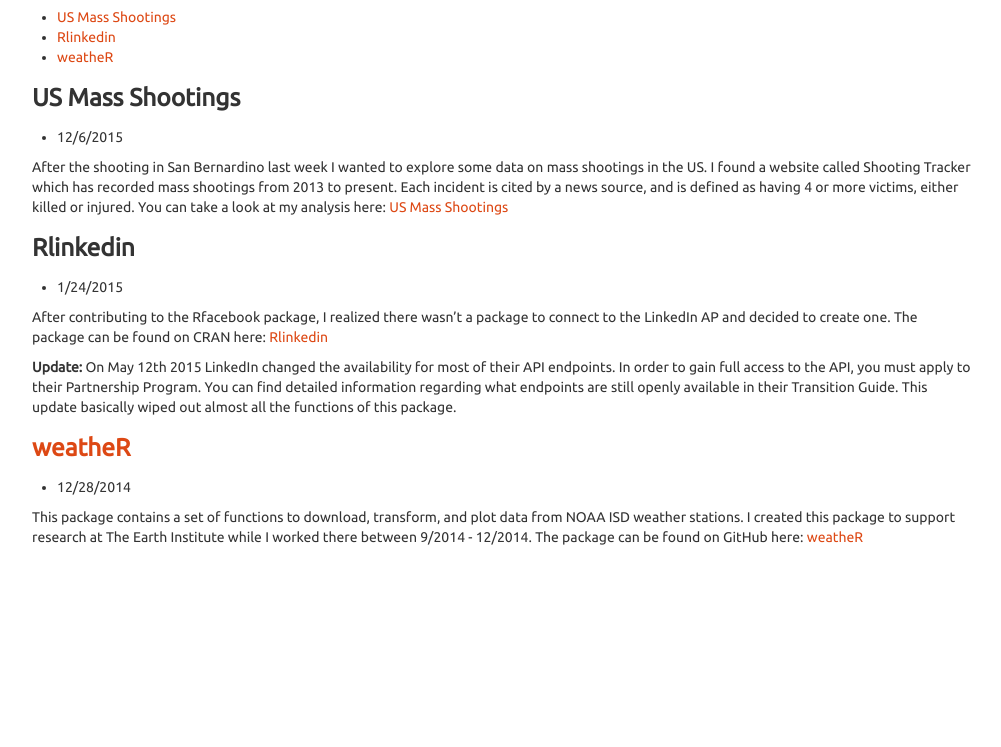
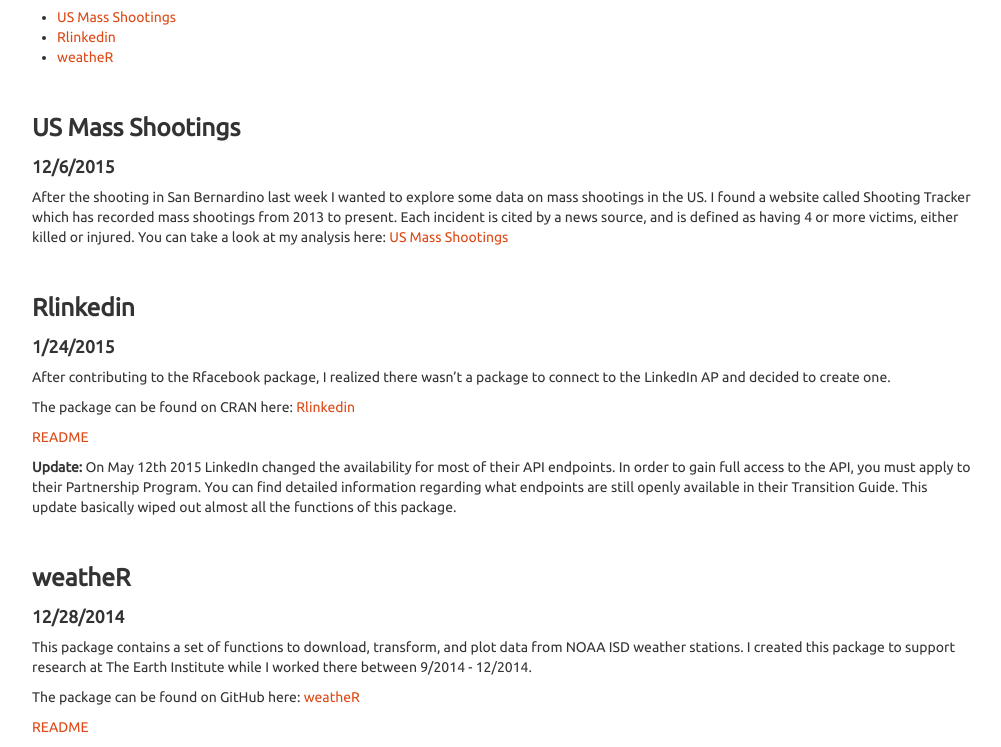
Before and after one commit to mpiccirilli/mpiccirilli.github.io, a plain HTML site: page index.html in a window 1280 px wide. Shown: the part 53-800 px from the top of the page, without its empty margins (138-1139 px from the left). Drawn offline with nearby package versions, Linux system fonts and the light colour scheme; some packages are replaced by stand-ins of ours.

Commit message:
update index

```diff
--- a/index.html
+++ b/index.html
@@ -58,36 +58,50 @@ if (window.hljs && document.readyState && document.readyState === "complete") {
 <ul>
 <li><a href="#us-mass-shootings">US Mass Shootings</a></li>
 <li><a href="#rlinkedin">Rlinkedin</a></li>
-<li><a href="#weather"><a href="http://mpiccirilli.github.io/massShootings.html">weatheR</a></a></li>
+<li><a href="#weather">weatheR</a></li>
 </ul>
 </div>
 
 <p>
+
+<p>
+
+<p><br></p>
 <div id="us-mass-shootings" class="section level3">
 <h3>US Mass Shootings</h3>
-<ul>
-<li>12/6/2015</li>
-</ul>
-<p>After the shooting in San Bernardino last week I wanted to explore some data on mass shootings in the US. I found a website called Shooting Tracker which has recorded mass shootings from 2013 to present. Each incident is cited by a news source, and is defined as having 4 or more victims, either killed or injured. You can take a look at my analysis here: <a href="https://github.com/mpiccirilli/mpiccirilli.github.io/massShootings.html">US Mass Shootings</a></p>
-<p><p>
+<div id="section" class="section level4">
+<h4>12/6/2015</h4>
+<p>After the shooting in San Bernardino last week I wanted to explore some data on mass shootings in the US. I found a website called Shooting Tracker which has recorded mass shootings from 2013 to present. Each incident is cited by a news source, and is defined as having 4 or more victims, either killed or injured. You can take a look at my analysis here: <a href="http://mpiccirilli.github.io/massShootings.html">US Mass Shootings</a></p>
+<p>
 
+<p>
+
+<p><br></p>
+</div>
 </div>
 <div id="rlinkedin" class="section level3">
 <h3>Rlinkedin</h3>
-<ul>
-<li>1/24/2015</li>
-</ul>
-<p>After contributing to the Rfacebook package, I realized there wasn’t a package to connect to the LinkedIn AP and decided to create one. The package can be found on CRAN here: <a href="https://cran.r-project.org/web/packages/Rlinkedin/">Rlinkedin</a></p>
+<div id="section-1" class="section level4">
+<h4>1/24/2015</h4>
+<p>After contributing to the Rfacebook package, I realized there wasn’t a package to connect to the LinkedIn AP and decided to create one.</p>
+<p>The package can be found on CRAN here: <a href="https://cran.r-project.org/web/packages/Rlinkedin/">Rlinkedin</a></p>
+<p><a href="http://mpiccirilli.github.io/Rlinkedin.html">README</a></p>
 <p><strong>Update:</strong> On May 12th 2015 LinkedIn changed the availability for most of their API endpoints. In order to gain full access to the API, you must apply to their Partnership Program. You can find detailed information regarding what endpoints are still openly available in their Transition Guide. This update basically wiped out almost all the functions of this package.</p>
-<p><p>
+<p>
 
+<p>
+
+<p><br></p>
+</div>
 </div>
 <div id="weather" class="section level3">
-<h3><a href="http://mpiccirilli.github.io/massShootings.html">weatheR</a></h3>
-<ul>
-<li>12/28/2014</li>
-</ul>
-<p>This package contains a set of functions to download, transform, and plot data from NOAA ISD weather stations. I created this package to support research at The Earth Institute while I worked there between 9/2014 - 12/2014. The package can be found on GitHub here: <a href="https://github.com/mpiccirilli/weatheR">weatheR</a></p>
+<h3>weatheR</h3>
+<div id="section-2" class="section level4">
+<h4>12/28/2014</h4>
+<p>This package contains a set of functions to download, transform, and plot data from NOAA ISD weather stations. I created this package to support research at The Earth Institute while I worked there between 9/2014 - 12/2014.</p>
+<p>The package can be found on GitHub here: <a href="https://github.com/mpiccirilli/weatheR">weatheR</a></p>
+<p><a href="http://mpiccirilli.github.io/massShootings.html">README</a></p>
+</div>
 </div>
 
 
```
